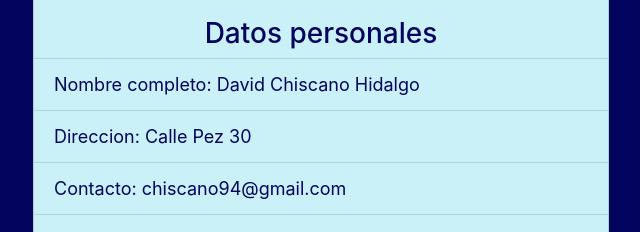
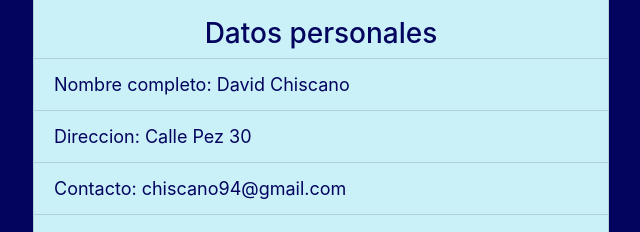
Before and after one commit to DavidChiscano/CV, a plain HTML site: page index.html in a window 1280 px wide. Shown: the part 229-461 px from the top of the page, 319-959 px from the left. Drawn offline with nearby package versions, Linux system fonts and the light colour scheme.

Commit message:
Update index.html

```diff
--- a/index.html
+++ b/index.html
@@ -46,7 +46,7 @@
             <h3>Datos personales</h3>
         </div>
         <ul class="list-group list-group-flush">
-            <li class="list-group-item">Nombre completo: David Chiscano Hidalgo</li>
+            <li class="list-group-item">Nombre completo: David Chiscano</li>
             <li class="list-group-item">Direccion: Calle Pez 30</li>
             <li class="list-group-item">Contacto: chiscano94@gmail.com </li>
           </ul>
```
